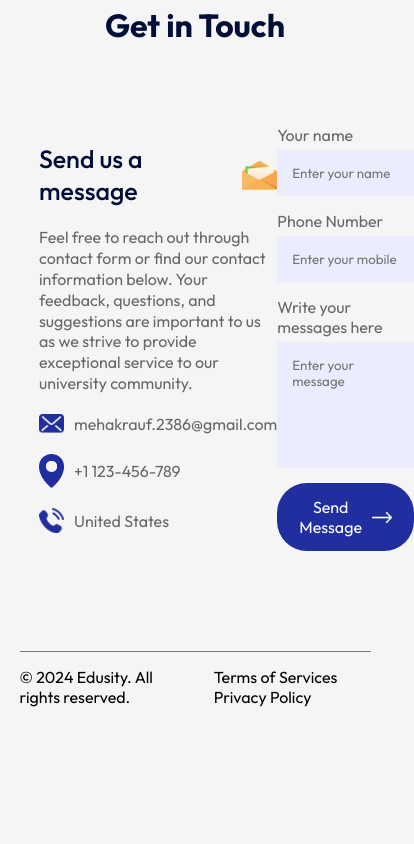
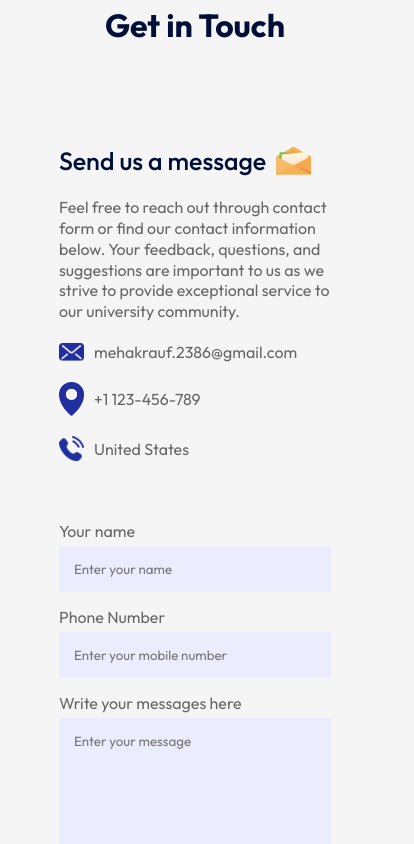
Before and after one commit to MehakRauf/Edusity, a React (Create React App) app: page / in a window 390 px wide. Shown: the part 4440-5284 px from the top of the page, 414 px wide, since content can reach past the window. Before the commit the page ends 5162 px from the top, so only its background shows below. Built offline with nearby package versions, Linux system fonts and the light colour scheme.

Commit message:
made the  contact dection responsive

```diff
--- a/src/components/Contact/Contact.css
+++ b/src/components/Contact/Contact.css
@@ -54,7 +54,17 @@
     resize: none;
 }
 
-.contact-cols span{
+.contact-cols span {
     display: block;
     margin: 20px 0;
 }
+
+@media(max-width: 700px) {
+    .contact {
+        display: block;
+    }
+
+    .contact-cols {
+        padding: 20px;
+    }
+}
```
